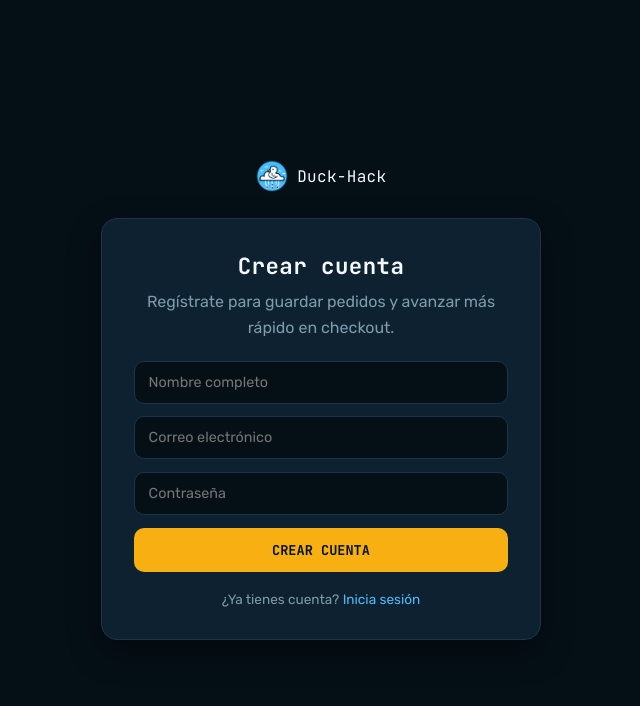
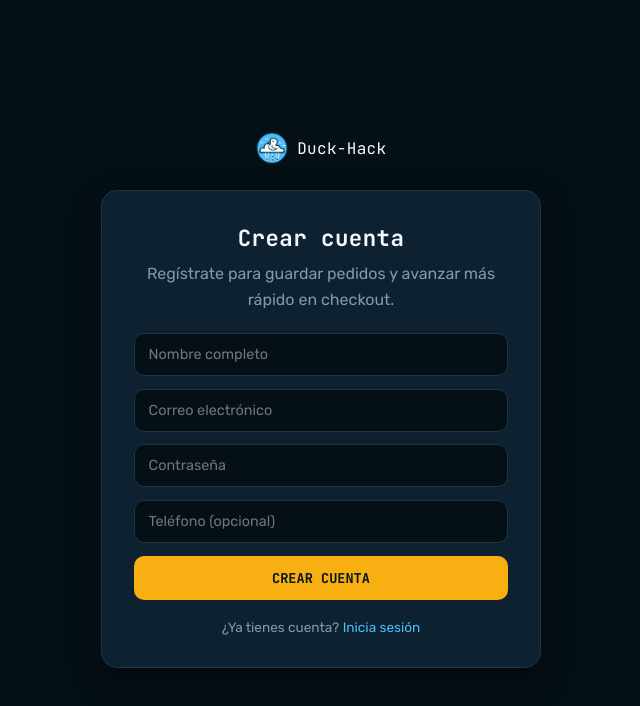
Before and after one commit to addh-duck-hack/Duck-Hack.cloud, a React (Vite) app in the folder frontend-user/: page /register in a window 1280 px wide. Shown: the top 706 px of the page, without its empty margins (319-959 px from the left). Built offline with nearby package versions, Linux system fonts and the light colour scheme.

Commit message:
[FIX] User
Modificacion del formulario para el telefono

```diff
--- a/frontend-user/src/components/RegisterUser.jsx
+++ b/frontend-user/src/components/RegisterUser.jsx
@@ -9,7 +9,7 @@ const RegisterUser = () => {
   const { config } = useStoreConfig();
   const logoSrc = resolveStoreImageUrl(config?.logoUrl) || logo;
   const brandName = config?.storeName || "Duck-Hack";
-  const [form, setForm] = useState({ name: "", email: "", password: "" });
+  const [form, setForm] = useState({ name: "", email: "", password: "", phone: "" });
   const [error, setError] = useState("");
   const [success, setSuccess] = useState("");
 
@@ -23,10 +23,13 @@ const RegisterUser = () => {
     setSuccess("");
 
     try {
+      const payload = { name: form.name, email: form.email, password: form.password };
+      if (form.phone) payload.phone = form.phone;
+
       const data = await apiFetch("/api/users/register", {
         method: "POST",
         headers: { "Content-Type": "application/json" },
-        body: JSON.stringify(form),
+        body: JSON.stringify(payload),
       });
 
       setSuccess(data?.message || "Registro exitoso. Revisa tu correo para verificar tu cuenta.");
@@ -71,6 +74,13 @@ const RegisterUser = () => {
             onChange={onChange}
             required
           />
+          <input
+            type="tel"
+            name="phone"
+            placeholder="Teléfono (opcional)"
+            value={form.phone}
+            onChange={onChange}
+          />
           <button type="submit">Crear cuenta</button>
         </form>
 
```
